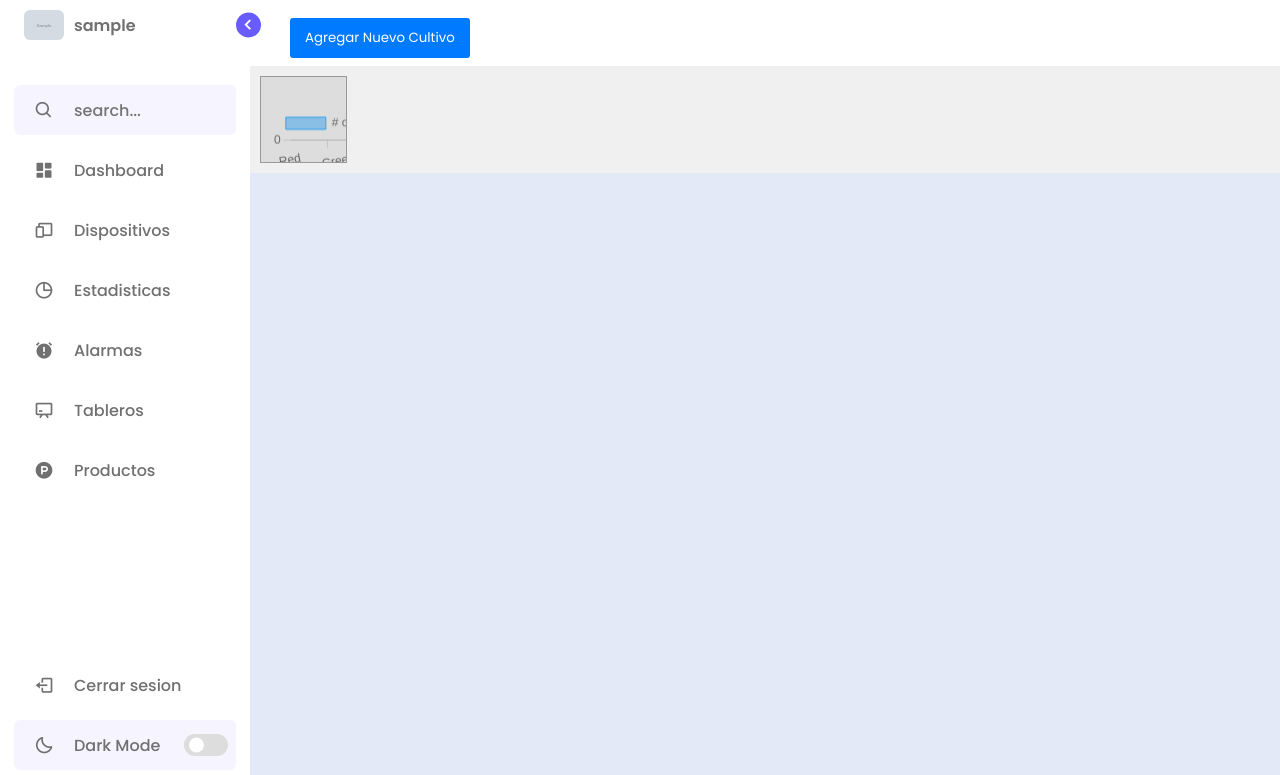
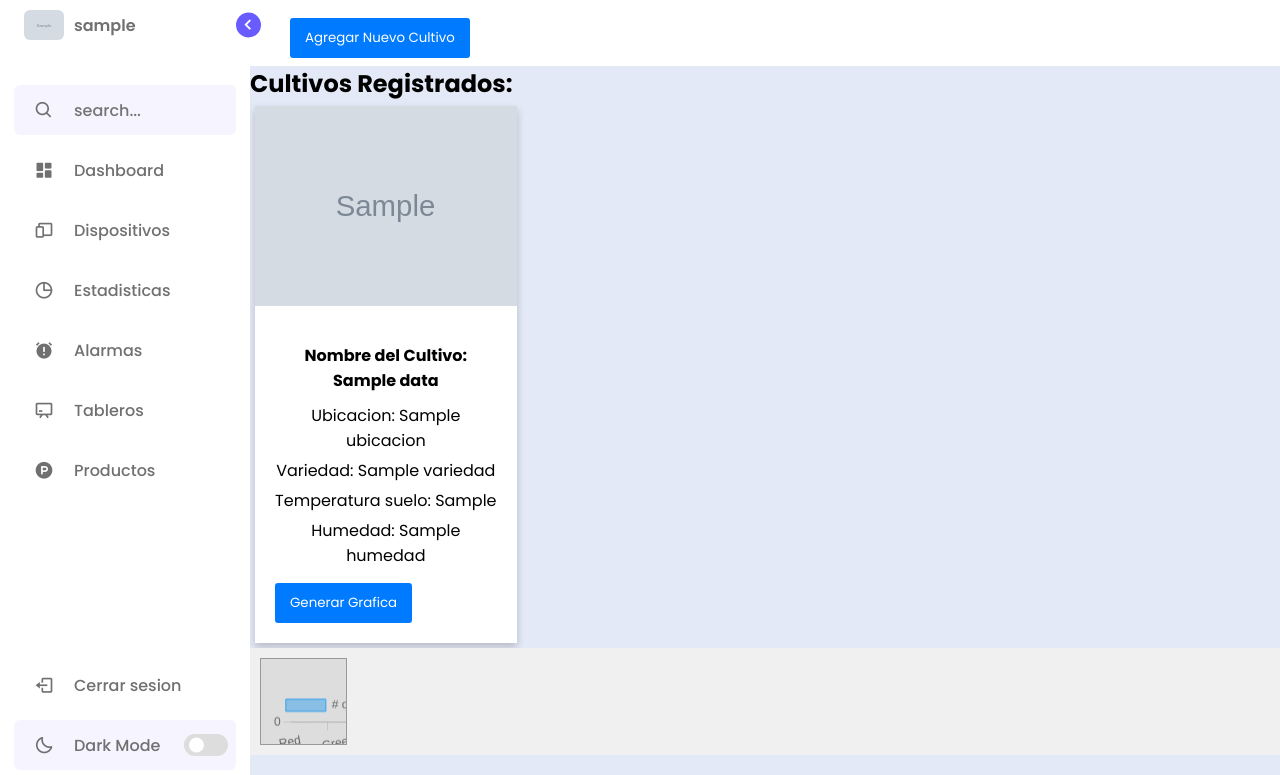
Before and after one commit to Dan2001afk/Proyecto-Etapa-Practica, a Django app: template VirtualConnection/AppVirtualConnection/templates/Usuarios/Dashboard.html in a window 1280 px wide; the page is wider, and only the part inside the window is pictured. Shown: the top 775 px of that part. Run offline with Django 5.2, Linux system fonts and the light colour scheme; the template is opened without the code that fills it: most values are stand-ins (such as "Sample title", 1, 10 or a date in 2020); grey boxes marked "Sample" are stand-in pictures; some libraries are stand-ins or nearby versions.

Commit message:
ajustes en gridstack para visualizar graficas

```diff
--- a/VirtualConnection/AppVirtualConnection/static/css/Dashboard.css
+++ b/VirtualConnection/AppVirtualConnection/static/css/Dashboard.css
@@ -168,3 +168,40 @@ h1 {
 #ContenidoDas{
     background-color: rgb(255, 255, 255);
 }
+
+
+.card-container {
+    display: flex;
+    flex-wrap: wrap;
+  }
+
+  .card {
+    box-shadow: 0 4px 8px 0 rgba(0, 0, 0, 0.2);
+    transition: 0.3s;
+    width: calc(22% - 20px); /*anchor de las cards*/
+    margin: 5px; /* Espacio entre tarjetas */
+    background-color: #fff;
+  }
+
+  .card:hover {
+    box-shadow: 0 8px 16px 0 rgba(0, 0, 0, 0.2);
+  }
+
+  .container {
+    padding: 20px;
+  }
+
+  .cultivo-img {
+    width: 100%;/*anchor de la imagen*/
+    height: 200px; /*Altura de la imagen*/
+    object-fit: cover; /*Escalar la imagen para que cubra el contenedor sin distorsión*/
+  }
+
+  .container h4 {
+    margin: 10px 0;
+  }
+
+  .container p,h4 {
+    margin: 5px 0;
+    text-align: center;
+  }
--- a/VirtualConnection/AppVirtualConnection/static/js/script.js
+++ b/VirtualConnection/AppVirtualConnection/static/js/script.js
@@ -44,71 +44,108 @@ modelSwitch.addEventListener("click", () => {
 
 
 
-/*redireccionar al dar click en el boton del formulario generar graficas*/
-function redireccionar(params) {
-    //     document.getElementById("boton").addEventListener("click", function() {
-    //         // Acción a realizar al hacer clic en el botón, por ejemplo, redirigir a otra página
-    //         window.location.href = "Dashboard";
-    //       });
-    document.querySelectorAll('#boton').forEach(button => {
-        button.addEventListener('click', function () {
-            window.location.href = "Dashboard";
-        });
-    });
-}
-
-redireccionar();
-
+let grid;
 
 function cargarDatosFirebase(params) {
+    grid = GridStack.init();
+    const firebaseConfig = {
+        apiKey: "AIzaSyB_b0S3kj_ZVl0NSLp3NIWrD4uuEpjAihA",
+        authDomain: "virtualconnection-643e6.firebaseapp.com",
+        databaseURL: "https://virtualconnection-643e6-default-rtdb.firebaseio.com",
+        projectId: "virtualconnection-643e6",
+        storageBucket: "virtualconnection-643e6.appspot.com",
+        messagingSenderId: "1093478819923",
+        appId: "1:1093478819923:web:c0bf89d258396aba853ea6"
+    };
 
+    // Inicializar Firebase
+    firebase.initializeApp(firebaseConfig);
 
-    // Obtener una referencia a la base de datos de Firebase
-    var firestore = firebase.firestore();
-    // Función para obtener los datos del cultivo
     function obtenerDatosDelCultivo(cultivoId) {
-        // Referencia al documento específico del cultivo en Firestore
-        var cultivoRef = firestore.collection('Cultivos').doc(cultivoId);
-        console.log("La referencia a la base de datos es: " + cultivoRef.path);
-        // Obtener los datos del cultivo desde Firestore
-        cultivoRef.get().then(doc => {
-            if (doc.exists) {
-                // Obtener los datos del documento
-                const cultivoData = doc.data();
-                console.log("Los datos del cultivo son: ", cultivoData);
-                // Hacer algo con los datos del cultivo
-                llenarFormulario(cultivoData);
-            } else {
-                console.error('No se encontró el documento del cultivo');
-            }
-        }).catch(error => {
-            console.error('Error al obtener datos del cultivo:', error);
+        return new Promise((resolve, reject) => {
+            const db = firebase.firestore();
+
+            // Referencia al documento específico del cultivo en Firestore
+            var cultivoRef = db.collection('Cultivos').doc(cultivoId);
+
+            // Obtener los datos del cultivo desde Firestore
+            cultivoRef.get().then(doc => {
+                if (doc.exists) {
+                    // Si el documento existe, resolver la promesa con los datos del cultivo
+                    const cultivoData = doc.data();
+                    resolve(cultivoData);
+                } else {
+                    // Si el documento no existe, rechazar la promesa con un mensaje de error
+                    reject('No se encontró el documento del cultivo');
+                }
+            }).catch(error => {
+                // Si hay un error al obtener los datos, rechazar la promesa con el error
+                reject('Error al obtener datos del cultivo:', error);
+            });
         });
     }
 
-
-    // Función para llenar el formulario con los datos del cultivo
-    function llenarFormulario(cultivoData) {
-        // Aquí llenarías el formulario con los datos del cultivo
-        // Por ejemplo:
-        console.log("estos son los datos que se están almacenando en la variable" + cultivoData)
-        document.getElementById('nombre').value = cultivoData.nombre;
-        document.getElementById('ubicacion').value = cultivoData.ubicacion;
-        document.getElementById('variedad').value = cultivoData.variedad;
-        document.getElementById('Temperatura_suelo').value = cultivoData.Temperatura_suelo;
-        document.getElementById('Humedad').value = cultivoData.Humedad;
-    }
-
-    // Luego, cuando se hace clic en el botón "Generar Formulario"
     document.querySelectorAll('.boton').forEach(button => {
         button.addEventListener('click', function () {
             const cultivoId = this.getAttribute('data-cultivo-id');
             // Llamamos a la función para obtener los datos del cultivo
-            obtenerDatosDelCultivo(cultivoId);
+            obtenerDatosDelCultivo(cultivoId)
+                .then(cultivoData => crearGrafica(cultivoData, grid)) // Pasar grid como argumento
+                .catch(error => console.error(error));
+        });
+    });
+
+}
+
+
+function crearGrafica(cultivoData, grid) {
+    var options = { width: 10, height: 10 }; // Opciones de tamaño para el widget de GridStack
+    var content = '<div class="grid-stack-item-content"><canvas class="grafica-canvas" width="400" height="200"></canvas></div>'; // Contenido HTML del widget
+    var widget = grid.addWidget(content, options); // Agregar el widget al GridStack
+    var canvas = widget.querySelector('.grafica-canvas'); // Seleccionar el canvas dentro del widget
+    generarGraficaEnCanvas(canvas, cultivoData); // Generar la gráfica en el canvas seleccionado con los datos del cultivo
+
+}
+
+cargarDatosFirebase();
+
+// Función para generar la gráfica en un canvas específico
+function generarGraficaEnCanvas(canvas, cultivoData) {
+    var ctx = canvas.getContext('2d');
+    // Usar los datos del cultivo para generar la gráfica
+    var myChart = new Chart(ctx, {
+        type: 'bar',
+        data: {
+            labels: ['Temperatura del suelo', 'Humedad'], // Etiquetas para el eje X
+            datasets: [{
+                label: 'Datos del Cultivo', // Etiqueta para la leyenda
+                data: [cultivoData.Temperatura_suelo, cultivoData.Humedad], // Datos para el eje Y
+                backgroundColor: 'rgba(255, 99, 132, 0.2)', // Color de fondo de las barras
+                borderColor: 'rgba(255, 99, 132, 1)', // Color del borde de las barras
+                borderWidth: 1 // Ancho del borde de las barras
+            }]
+        },
+        options: {
+            scales: {
+                y: {
+                    beginAtZero: true // Comenzar el eje Y en cero
+                }
+            }
+        }
+    });
+
+
+    document.addEventListener('DOMContentLoaded', function () {
+        grid.on('resizestop', function (event, el) {
+            // Obtener el canvas dentro del widget
+            var canvas = el.querySelector('.grafica-canvas');
+            // Ajustar el tamaño del canvas para que coincida con el nuevo tamaño del contenedor
+            canvas.width = canvas.parentNode.clientWidth;
+            canvas.height = canvas.parentNode.clientHeight;
+            // Si estás utilizando Chart.js para la gráfica, redimensionar la gráfica
+            if (chart) {
+                chart.resize();
+            }
         });
     });
 }
-
-
-
-cargarDatosFirebase();
--- a/VirtualConnection/AppVirtualConnection/templates/Usuarios/Dashboard.html
+++ b/VirtualConnection/AppVirtualConnection/templates/Usuarios/Dashboard.html
@@ -12,8 +12,6 @@
     <!-- Boxicon css -->
     <link href='https://unpkg.com/boxicons@2.1.4/css/boxicons.min.css' rel='stylesheet'>
     <script type="module" src="https://cdn.jsdelivr.net/npm/chart.js"></script>
-    <script src="{% static 'js/chart.js' %}"></script>
-    <script src="{% static 'js/echarts.min.js' %}"></script>
     <script src="{% static 'js/jquery.min.js' %}"></script>
     <script src="{% static 'js/gridstack-poly.js' %}"></script>
     <script src="{% static 'js/gridstack-all.js' %}"></script>
@@ -193,14 +191,49 @@
         <div class="text" id="ContenidoDas">
             <div class="modal fade" id="InsertarGraficas" role="dialog"></div>
             <button onclick="openModal()">Agregar Nuevo Cultivo</button>
+        </div>
 
+        <h2>Cultivos Registrados:</h2>
+        <div class="card-container">
+          {% for cultivo in cultivos %}
+          <div class="card">
+            <img src="{{ cultivo.data.imagen_url }}" alt="Cultivo" class="cultivo-img">
+            <div class="container">
+              <h4><b>Nombre del Cultivo: {{ cultivo.data.nombre }}</b></h4>
+              <p>Ubicacion: {{ cultivo.data.ubicacion }}</p>
+              <p>Variedad: {{ cultivo.data.variedad }}</p>
+              <p>Temperatura suelo: {{ cultivo.data.Temperatura_suelo }}</p>
+              <p>Humedad: {{ cultivo.data.Humedad }}</p>
+              <button class="boton" data-cultivo-id="{{ cultivo.id }}">Generar Grafica</button>
+            </div>
+          </div>
+          {% endfor %}
         </div>
 
         <div class="grid-stack"></div>
+        <canvas id="miGrafico"></canvas>
+
+<!--
+    <form id="formulario">
+        <label for="nombre">Nombre:</label>
+        <input type="text" id="nombre">
+
+        <label for="ubicacion">Ubicación:</label>
+        <input type="text" id="ubicacion">
+
+        <label for="variedad">Variedad:</label>
+        <input type="text" id="variedad">
+
+        <label for="Temperatura_suelo">Temperatura del suelo:</label>
+        <input type="number" id="Temperatura_suelo">
+
+        <label for="Humedad">Humedad:</label>
+        <input type="number" id="Humedad">
+    </form> -->
+
 
     </section>
-
-    <script src="https://www.gstatic.com/firebasejs/4.3.0/firebase.js"></script>
+    <script src="https://www.gstatic.com/firebasejs/8.3.0/firebase.js"></script>
     <script src='https://ajax.googleapis.com/ajax/libs/jquery/1.11.1/jquery.min.js'></script>
     <script src="{% static 'js/Dashboard.js' %}"></script>
     <script src="{% static 'js/script.js' %}"></script>
```
Also changed, not shown: VirtualConnection/AppVirtualConnection/static/js/Dashboard.js (+93 -0 lines), VirtualConnection/AppVirtualConnection/templates/Usuarios/Dispositivos.html (+20 -3 lines), VirtualConnection/AppVirtualConnection/views.py (+13 -2 lines), VirtualConnection/db.sqlite3.
